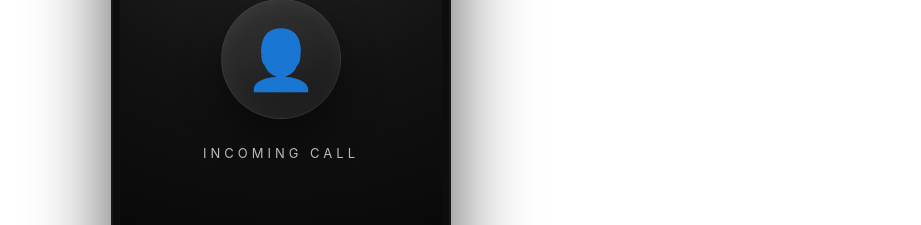
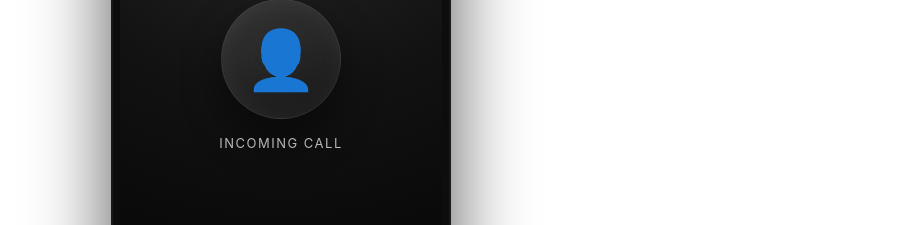
Before and after one commit to dishap001/GoHrAssist, a React (Vite) app: page / in a window 1280 px wide. Shown: the part 287-512 px from the top of the page, without its empty margins (359-1280 px from the left). Built offline with nearby package versions, Linux system fonts and the light colour scheme.

Commit message:
Integrated the cascade training demo

```diff
--- a/src/App.tsx
+++ b/src/App.tsx
@@ -5,6 +5,7 @@ import "./App.css";
 import AttendInterview from "./assets/BMSDEMO1.mp3";
 import interviewerAudio from "./assets/Interviewer.mp3";
 import salesCallAudio from "./assets/Sales_Elvora.mp3";
+import inquiryCallAudio from "./assets/Cascade_Demo.mp3";
 
 import { FaPhoneAlt, FaPhoneSlash } from "react-icons/fa";
 
@@ -18,7 +19,7 @@ const formatTime = (seconds: number) => {
   return `${mins}:${secs}`;
 };
 
-type CallType = "support" | "interview" | "sales";
+type CallType = "support" | "interview" | "sales" | "inquiry";
 
 const App = () => {
   const [callAccepted, setCallAccepted] = useState(false);
@@ -38,6 +39,8 @@ const App = () => {
       ? interviewerAudio
       : callType === "sales"
         ? salesCallAudio
+        : callType === "inquiry"
+          ? inquiryCallAudio
           : AttendInterview;
 
   /*
@@ -46,6 +49,8 @@ const App = () => {
   const callerName =
     callType === "interview"
       ? "Neha Sinha"
+      : callType === "inquiry"
+        ? "Cascade Training"
         : "Elvora Electronics";
 
   /*
@@ -56,6 +61,8 @@ const App = () => {
       ? "Inquire interview"
       : callType === "sales"
         ? "Sales Call"
+        : callType === "inquiry"
+          ? "Inquiry Call"
           : "Support Call";
 
   /*
@@ -205,6 +212,14 @@ const App = () => {
             >
               Sales Call
             </div>
+            {/* INQUIRY CALL */}
+            <div
+              className={`dropdown-item ${callType === "inquiry" ? "active" : ""
+                }`}
+              onClick={() => handleCallTypeChange("inquiry")}
+            >
+              Inquiry Call
+            </div>
 
           </div>
         )}
@@ -227,9 +242,11 @@ const App = () => {
 
               <div className="incoming-container">
 
+                {callType !== "inquiry" && (
                   <p className="caller-label">
                     Incoming Call
                   </p>
+                )}
 
                 <h1 className="caller-name">
                   {callerName}
@@ -241,9 +258,11 @@ const App = () => {
                   </div>
                 </div>
 
-                <p className="calling-text">
-                  INCOMING CALL
+                {callType !== "inquiry" && (
+                  <p className="caller-label">
+                    Incoming Call
                   </p>
+                )}
 
                 <div className="incoming-actions">
 
```
Also changed, not shown: 1 other file (tests, documents, lock files or other folders). Lines whose indentation alone changed are shown as unchanged.
